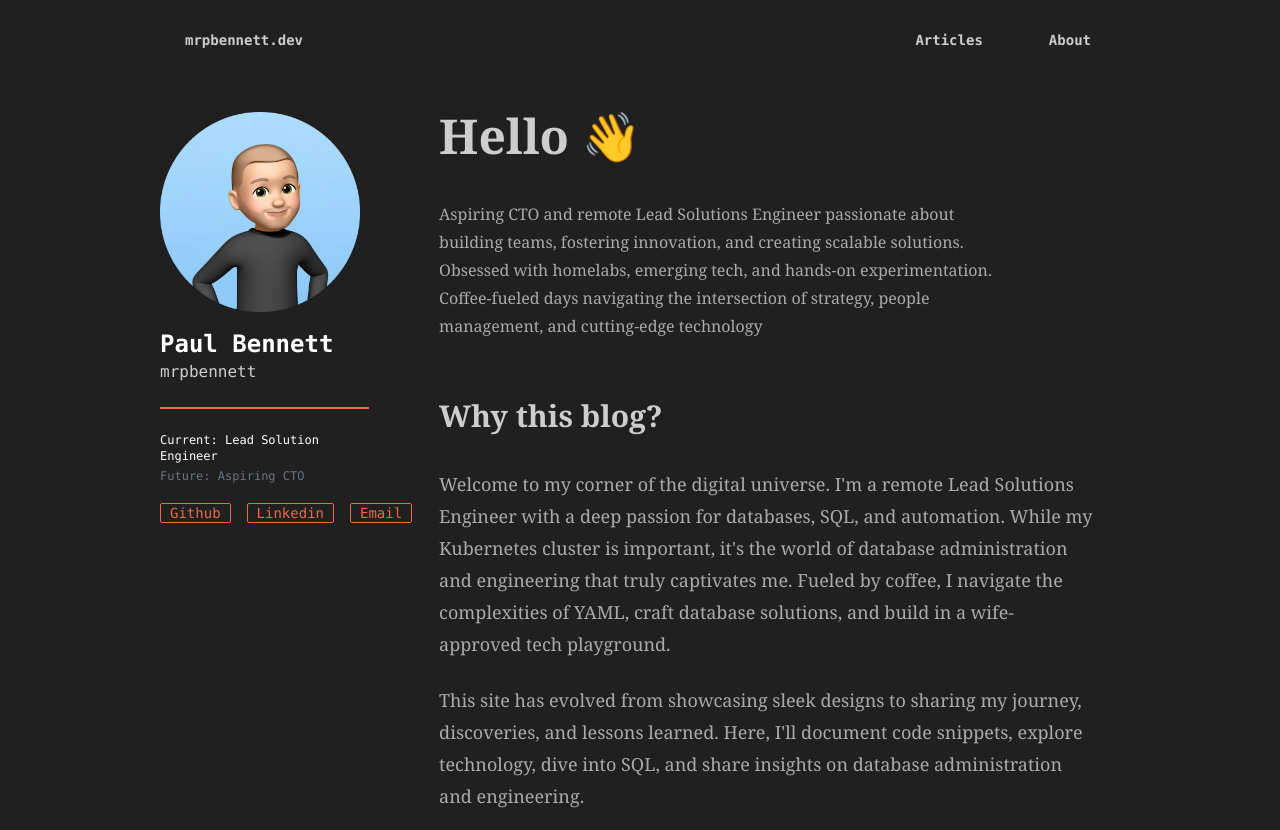
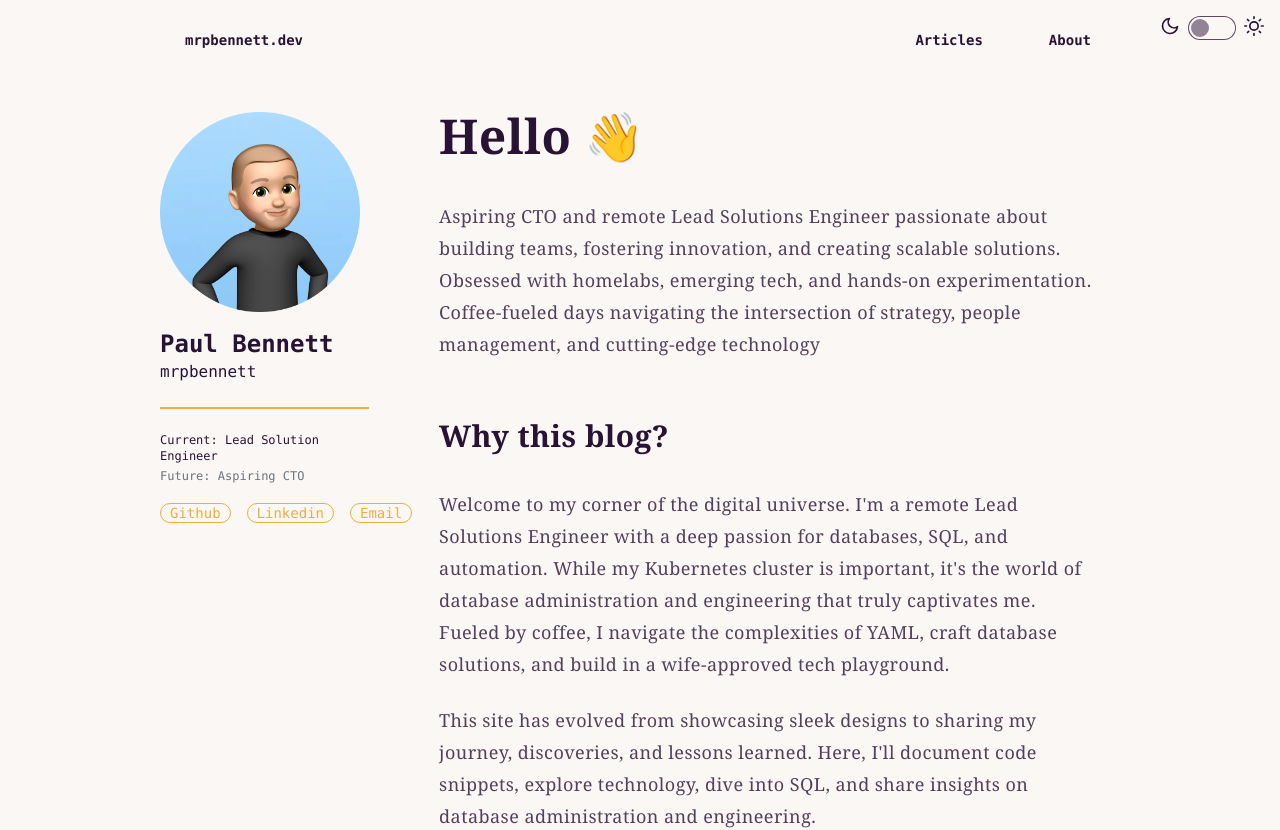
Before and after one commit to mrpbennett/personal-site, a Next.js app: page /about in a window 1280 px wide. Shown: the top 830 px of the page. Built offline with nearby package versions, Linux system fonts and the light colour scheme.

Commit message:
adding theme switcher and font styling

```diff
--- a/src/app/about/page.js
+++ b/src/app/about/page.js
@@ -30,7 +30,7 @@ export default function About() {
         </div>
 
         <div className="mt-4">
-          <h2 className="text-center font-mono text-2xl font-bold text-white sm:text-left">
+          <h2 className="text-center font-mono text-2xl font-bold sm:text-left">
             Paul Bennett
           </h2>
           <p className="text-center font-mono sm:text-left">mrpbennett</p>
@@ -39,9 +39,7 @@ export default function About() {
         <div className="divider divider-accent"></div>
 
         <div className="space-y-1">
-          <p className="font-mono text-xs text-white">
-            Current: Lead Solution Engineer
-          </p>
+          <p className="font-mono text-xs">Current: Lead Solution Engineer</p>
           <p className="font-mono text-xs text-gray-500">
             Future: Aspiring CTO
           </p>
@@ -63,10 +61,10 @@ export default function About() {
         </div>
       </section>
 
-      <section className="prose prose-lg">
+      <section className="prose prose-lg tracking-wide">
         <div className="">
           <h1 className="font-bold">Hello 👋</h1>
-          <p className="prose-md spy-6 prose">
+          <p className="">
             Aspiring CTO and remote Lead Solutions Engineer passionate about
             building teams, fostering innovation, and creating scalable
             solutions. Obsessed with homelabs, emerging tech, and hands-on
--- a/src/app/articles/[slug]/page.jsx
+++ b/src/app/articles/[slug]/page.jsx
@@ -1,11 +1,11 @@
 import { getAllArticles, getArticle } from "@/lib/api";
+import Image from "next/image";
 import { notFound } from "next/navigation";
-import Image from "next/image";
-import { unified } from "unified";
+import rehypeHighlight from "rehype-highlight";
+import rehypeStringify from "rehype-stringify";
 import remarkParse from "remark-parse";
 import remarkRehype from "remark-rehype";
-import rehypeHighlight from "rehype-highlight";
-import rehypeStringify from "rehype-stringify";
+import { unified } from "unified";
 
 export async function generateStaticParams() {
   const allArticles = await getAllArticles();
@@ -32,7 +32,7 @@ export default async function PostArticlePage({ params }) {
   const contentHtml = processedContent.toString();
 
   return (
-    <main className="prose prose-lg mx-auto">
+    <main className="prose prose-lg mx-auto tracking-wide">
       <section className="">
         <h2 className="">{article.title}</h2>
 
--- a/src/app/layout.js
+++ b/src/app/layout.js
@@ -1,13 +1,17 @@
+import "highlight.js/styles/base16/espresso.css";
 import "./globals.css";
-import "highlight.js/styles/base16/espresso.css";
 
+import Footer from "@/components/footer";
 import Header from "@/components/header";
-import Footer from "@/components/footer";
+import ThemeSwitcher from "@/components/themeSwitcher";
 
 export default function RootLayout({ children }) {
   return (
     <html lang="en">
       <body className="container mx-auto flex min-h-screen flex-col p-4 font-serif md:max-w-[75%] md:p-0">
+        <div className="fixed right-4 top-4 z-50 hidden md:block">
+          <ThemeSwitcher />
+        </div>
         <Header />
         <div className="flex-auto">{children}</div>
         <Footer />
--- a/src/components/footer.jsx
+++ b/src/components/footer.jsx
@@ -1,11 +1,10 @@
-import React from "react";
 import Social from "./social";
 
 export default function Footer() {
   return (
-    <footer className="mt-10 flex flex-col-reverse items-center py-10 sm:flex-row sm:justify-between">
+    <footer className="mt-10 flex flex-col-reverse items-center py-10 font-mono sm:flex-row sm:justify-between">
       <aside className="">
-        <span className="text-white">Paul Bennett</span> aka mrpbennett
+        <span className="">Paul Bennett</span> aka mrpbennett
       </aside>
       <nav className="md:place-self-center md:justify-self-end">
         <Social />
--- a/src/components/header.jsx
+++ b/src/components/header.jsx
@@ -1,5 +1,4 @@
 import Link from "next/link";
-import React from "react";
 
 const links = [
   {
--- /dev/null
+++ b/src/components/themeSwitcher.jsx
@@ -0,0 +1,63 @@
+"use client";
+
+import React from "react";
+
+export default function ThemeSwitcher() {
+  const [theme, setTheme] = React.useState("cupcake");
+  const toggleTheme = () => {
+    setTheme(theme === "night" ? "cupcake" : "night");
+
+    document.querySelector("html").setAttribute("data-theme", theme);
+  };
+
+  const prefersLightTheme = window.matchMedia("(prefers-color-scheme: light)");
+  const prefersDarkTheme = window.matchMedia("(prefers-color-scheme: dark)");
+
+  React.useEffect(() => {
+    if (prefersLightTheme.matches) {
+      document.querySelector("html").setAttribute("data-theme", "cupcake");
+    } else if (prefersDarkTheme.matches) {
+      document.querySelector("html").setAttribute("data-theme", "night");
+    }
+  }, [prefersDarkTheme.matches, prefersLightTheme.matches]);
+
+  return (
+    <label className="flex cursor-pointer gap-2">
+      <svg
+        xmlns="http://www.w3.org/2000/svg"
+        width="20"
+        height="20"
+        viewBox="0 0 24 24"
+        fill="none"
+        stroke="currentColor"
+        strokeWidth="2"
+        strokeLinecap="round"
+        strokeLinejoin="round"
+      >
+        <path d="M21 12.79A9 9 0 1 1 11.21 3 7 7 0 0 0 21 12.79z"></path>
+      </svg>
+
+      <input
+        type="checkbox"
+        value="synthwave"
+        className="theme-controller toggle"
+        onClick={toggleTheme}
+      />
+
+      <svg
+        xmlns="http://www.w3.org/2000/svg"
+        width="20"
+        height="20"
+        viewBox="0 0 24 24"
+        fill="none"
+        stroke="currentColor"
+        strokeWidth="2"
+        strokeLinecap="round"
+        strokeLinejoin="round"
+      >
+        <circle cx="12" cy="12" r="5" />
+        <path d="M12 1v2M12 21v2M4.2 4.2l1.4 1.4M18.4 18.4l1.4 1.4M1 12h2M21 12h2M4.2 19.8l1.4-1.4M18.4 5.6l1.4-1.4" />
+      </svg>
+    </label>
+  );
+}
--- a/tailwind.config.js
+++ b/tailwind.config.js
@@ -6,7 +6,7 @@ module.exports = {
     "./src/app/**/*.{js,ts,jsx,tsx,mdx}",
   ],
   daisyui: {
-    themes: ["business"],
+    themes: ["cupcake", "night"],
   },
   theme: {
     extend: {
```
